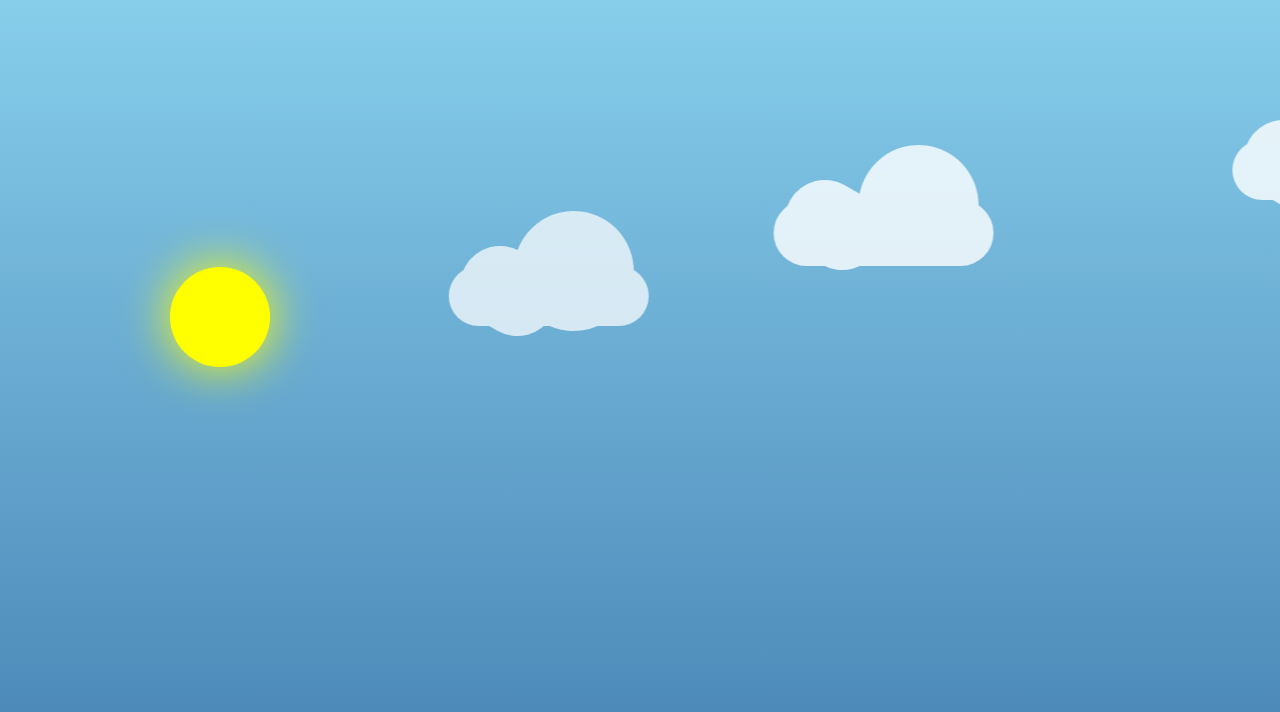
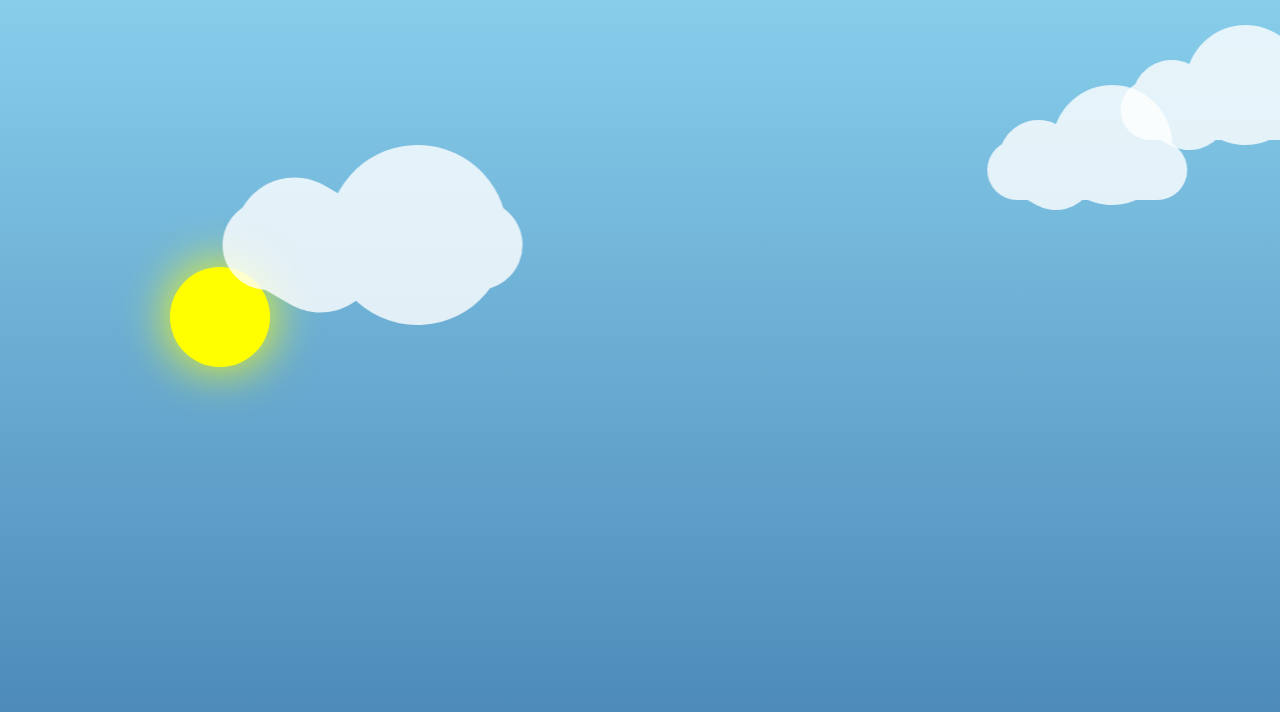
Before and after one commit to amandala/thegarden, a Next.js app: page /plant/1 in a window 1280 px wide. Shown: the top 712 px of the page. Built offline with nearby package versions, Linux system fonts and the light colour scheme.

Commit message:
Add a shooting star and hide stars under moon

```diff
--- a/src/app/components/SunnyBackground.module.css
+++ b/src/app/components/SunnyBackground.module.css
@@ -32,6 +32,7 @@
   box-shadow: 0 0 50px white;
   animation: move-moon 60s linear infinite;
   overflow: hidden;
+  z-index: 2002; /* Ensure moon is above stars */
 }
 
 .moon::before,
@@ -175,8 +176,18 @@
 }
 
 .cloudwrapperThree .cloud {
-  width: 220px; /* 10% bigger */
-  height: 66px; /* 10% bigger */
+  width: 300px; /* 50% bigger */
+  height: 90px; /* 50% bigger */
+}
+
+.cloudwrapperThree .cloud:before {
+  width: 150px; /* 50% bigger */
+  height: 120px; /* 50% bigger */
+}
+
+.cloudwrapperThree .cloud:after {
+  width: 180px; /* 50% bigger */
+  height: 180px; /* 50% bigger */
 }
 
 .cloud:before,
@@ -209,7 +220,7 @@
     opacity: 0.8;
   }
   100% {
-    transform: translate(-25%, 10vh);
+    transform: translate(-125%, 10vh); /* Move completely out of view */
     opacity: 0.4;
   }
 }
@@ -237,6 +248,15 @@
     display: block;
   }
 
+  .cloud {
+    background: #555; /* Darker clouds */
+  }
+
+  .cloud:before,
+  .cloud:after {
+    background: #555; /* Darker clouds */
+  }
+
   .stars {
     position: absolute;
     top: 0;
@@ -244,6 +264,7 @@
     width: 100%;
     height: 100%;
     background: transparent;
+    z-index: 2000; /* Ensure stars are below moon */
   }
 
   .star {
@@ -251,6 +272,29 @@
     background: white;
     border-radius: 50%;
     animation: twinkling 1.5s infinite alternate;
+  }
+
+  .shootingStar {
+    position: absolute;
+    top: 10%;
+    left: -10%;
+    width: 2px;
+    height: 2px;
+    background: white;
+    border-radius: 50%;
+    box-shadow: 0 0 10px white;
+    animation: shooting 5s linear 1; /* Run only once */
+  }
+
+  @keyframes shooting {
+    0% {
+      transform: translateX(0) translateY(0);
+      opacity: 1;
+    }
+    100% {
+      transform: translateX(120vw) translateY(60vh);
+      opacity: 0;
+    }
   }
 
   .star:nth-child(1) {
--- a/src/app/components/SunnyBackground.tsx
+++ b/src/app/components/SunnyBackground.tsx
@@ -14,6 +14,7 @@ export const SunnyBackground = () => {
         {Array.from({ length: 30 }).map((_, index) => (
           <div key={index} className={styles.star}></div>
         ))}
+        <div className={styles.shootingStar}></div>
       </div>
       <div className={styles.cloudwrapperOne}>
         <div className={styles.cloud}></div>
```
